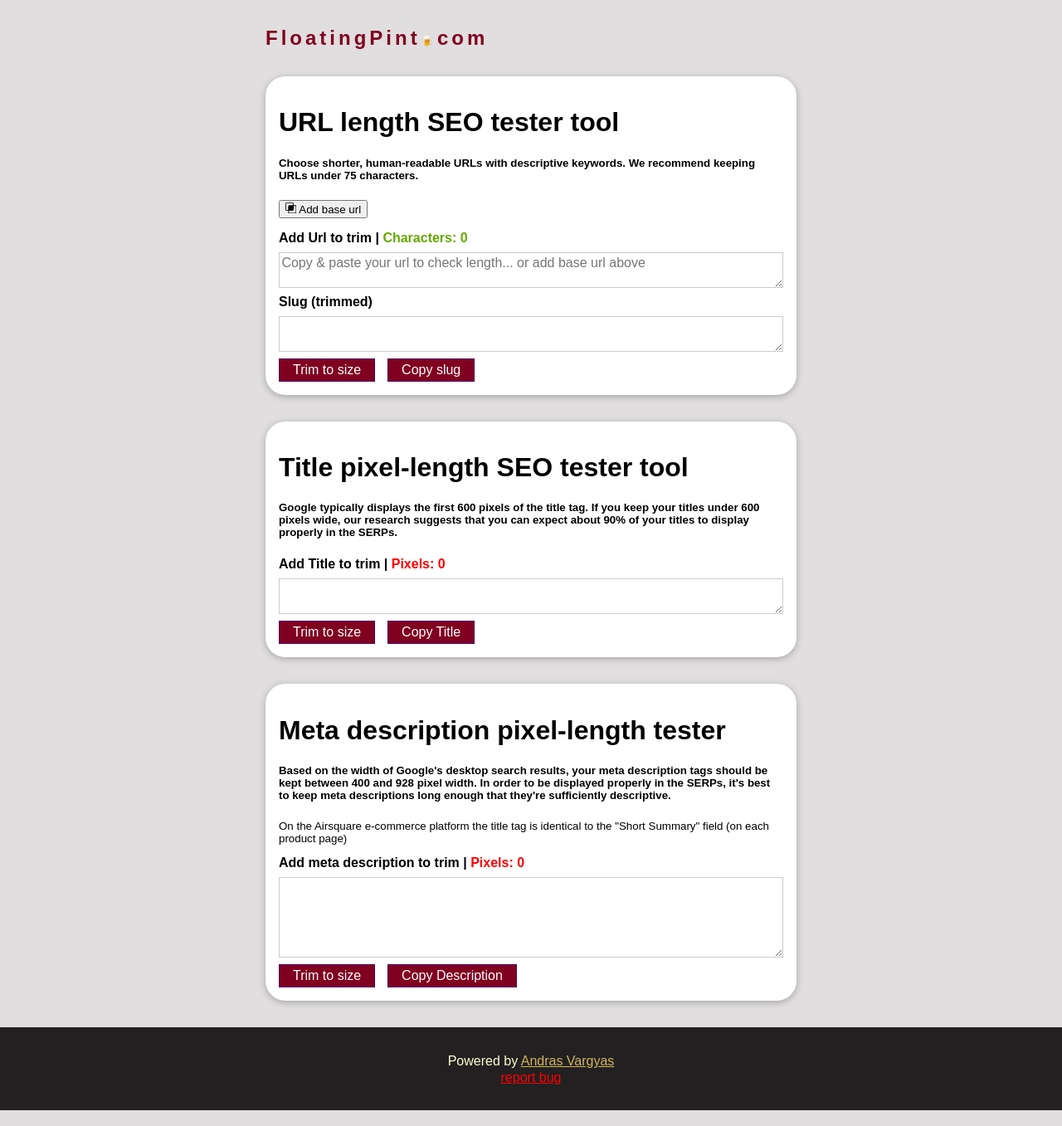
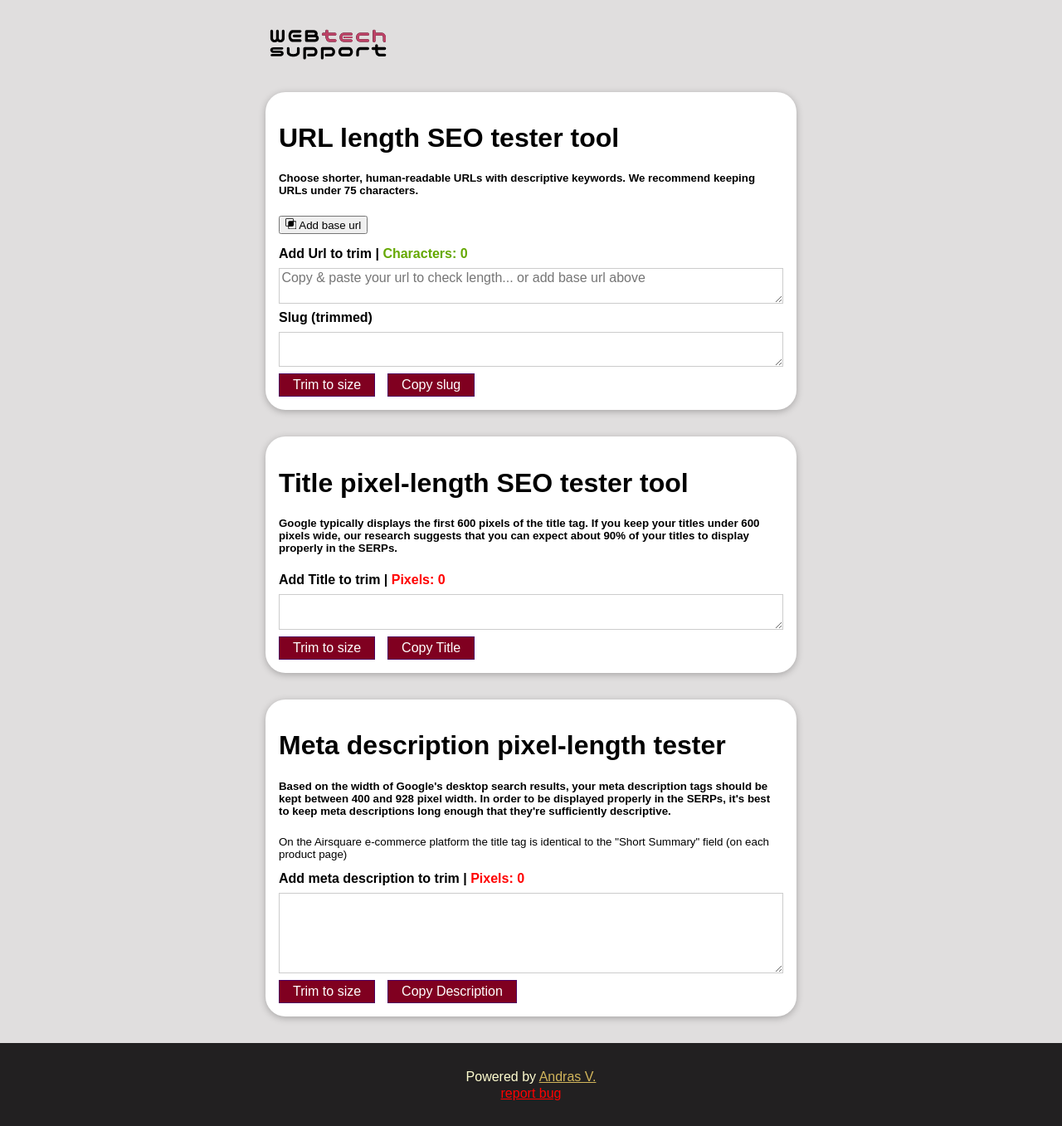
Before and after one commit to andvargas/seo-tool, a React (Create React App) app: page / in a window 1280 px wide. Shown: the whole page at 83% size. Built offline with nearby package versions, Linux system fonts and the light colour scheme.

Commit message:
prepared to host from Netlify

```diff
--- a/package.json
+++ b/package.json
@@ -2,7 +2,7 @@
   "name": "react-the-complete-guide",
   "version": "0.1.2",
   "private": true,
-  "homepage": "seo-tool/",
+  "homepage": "/",
   "dependencies": {
     "@testing-library/jest-dom": "^4.2.4",
     "@testing-library/react": "^9.4.1",
--- a/src/components/UI/Footer.js
+++ b/src/components/UI/Footer.js
@@ -25,9 +25,9 @@ const Footer = () => {
   return (
     <Wrapper>
       <p>
-        Powered by <a href="https://floatingpint.com/#">Andras Vargyas</a>
+        Powered by <a href="https://andras.webtechsupport.co.uk">Andras V.</a>
         <br />
-        <a className="red" href="mailto:andreas@shopfacade.com?subject=Bug detected on SEO tool">
+        <a className="red" href="mailto:andras@webtechsupport.co.uk?subject=Bug detected on SEO tool">
           report bug
         </a>{" "}
       </p>
--- a/src/components/UI/Logo.js
+++ b/src/components/UI/Logo.js
@@ -3,12 +3,12 @@ import classes from './Logo.module.css'
 
 const Logo = () => {
     return (
-        <div className={classes.container}>
-            <a href='https://floatingpint.com'>
-                <h2>FloatingPint<span className={classes.pint}>🍺</span>com</h2>
-            </a>
-        </div>
-    )
+      <div className={classes.container}>
+        <a href="https://webtechsupport.co.uk">
+          <img src={`${process.env.PUBLIC_URL}/wts-black.svg`} alt="WebtechSupport" style={{ width: "150px", height: "auto" }} />
+        </a>
+      </div>
+    );
 }
 
 export default Logo;
```
Also changed, not shown: public/wts-black.svg (added).
